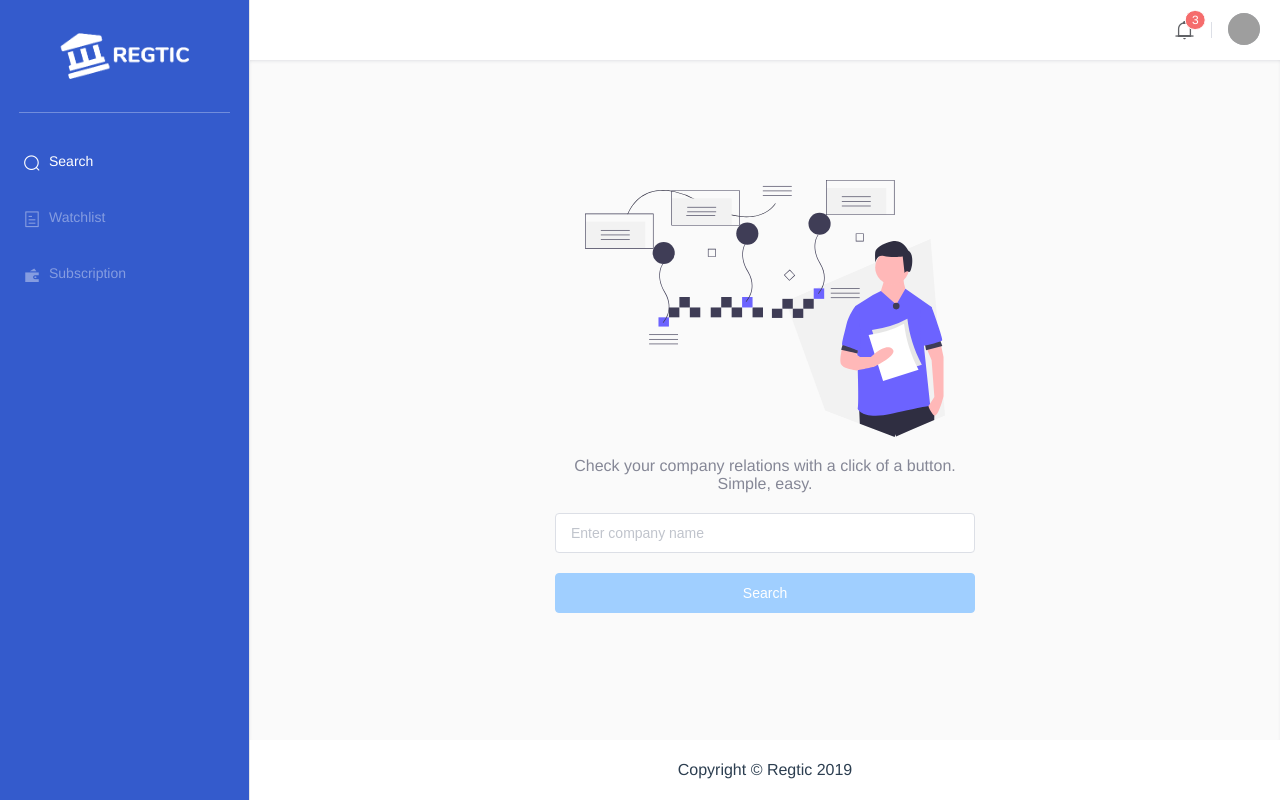
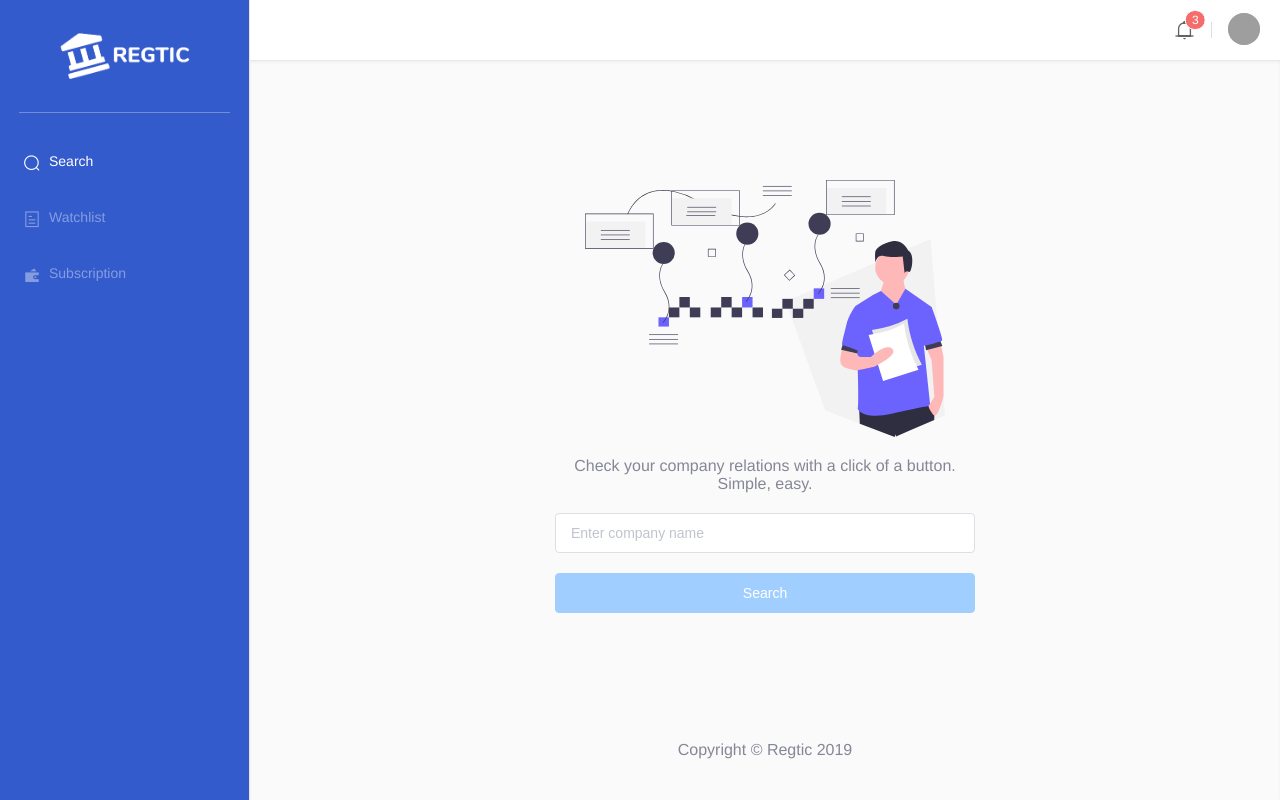
Before and after one commit to alexdor/regtic, a Vue app in the folder app/: page / in a window 1280 px wide. Built offline with nearby package versions, Linux system fonts and the light colour scheme; grey boxes are pictures that could not be loaded; the HTML template or start-up script is replaced by a standard one.

Commit message:
Moved footer to under the main content

```diff
--- a/app/src/App.vue
+++ b/app/src/App.vue
@@ -23,12 +23,12 @@
           </el-menu-item>
         </el-menu>
       </el-aside>
-      <el-container>
+      <el-container direction="vertical">
         <Topbar title="Watchlist" />
         <el-main>
           <router-view />
+          <Footer />
         </el-main>
-        <el-footer class="align-center">Copyright © Regtic 2019</el-footer>
       </el-container>
     </el-container>
   </div>
@@ -36,10 +36,12 @@
 
 <script>
 import Topbar from "@/components/Topbar.vue"; // @ is an alias to /src
+import Footer from "@/components/Footer.vue"; // @ is an alias to /src
 
 export default {
   name: "app",
   components: {
+    Footer,
     Topbar
   }
 };
--- /dev/null
+++ b/app/src/components/Footer.vue
@@ -0,0 +1,11 @@
+<template>
+  <el-footer class="align-center">
+    Copyright © Regtic 2019
+  </el-footer>
+</template>
+
+<script>
+export default {
+  name: "Footer"
+};
+</script>
--- a/app/src/views/CheckCompany.vue
+++ b/app/src/views/CheckCompany.vue
@@ -35,7 +35,7 @@
 import { Component, Vue } from "vue-property-decorator";
 
 @Component({})
-export default class Home extends Vue {
+export default class CheckCompany extends Vue {
   searchStr: string = "";
 
   search(): void {
```
Also changed, not shown: app/src/views/CheckResult.vue (+1 -6 lines), app/src/views/SelectCompany.vue (+1 -6 lines).
